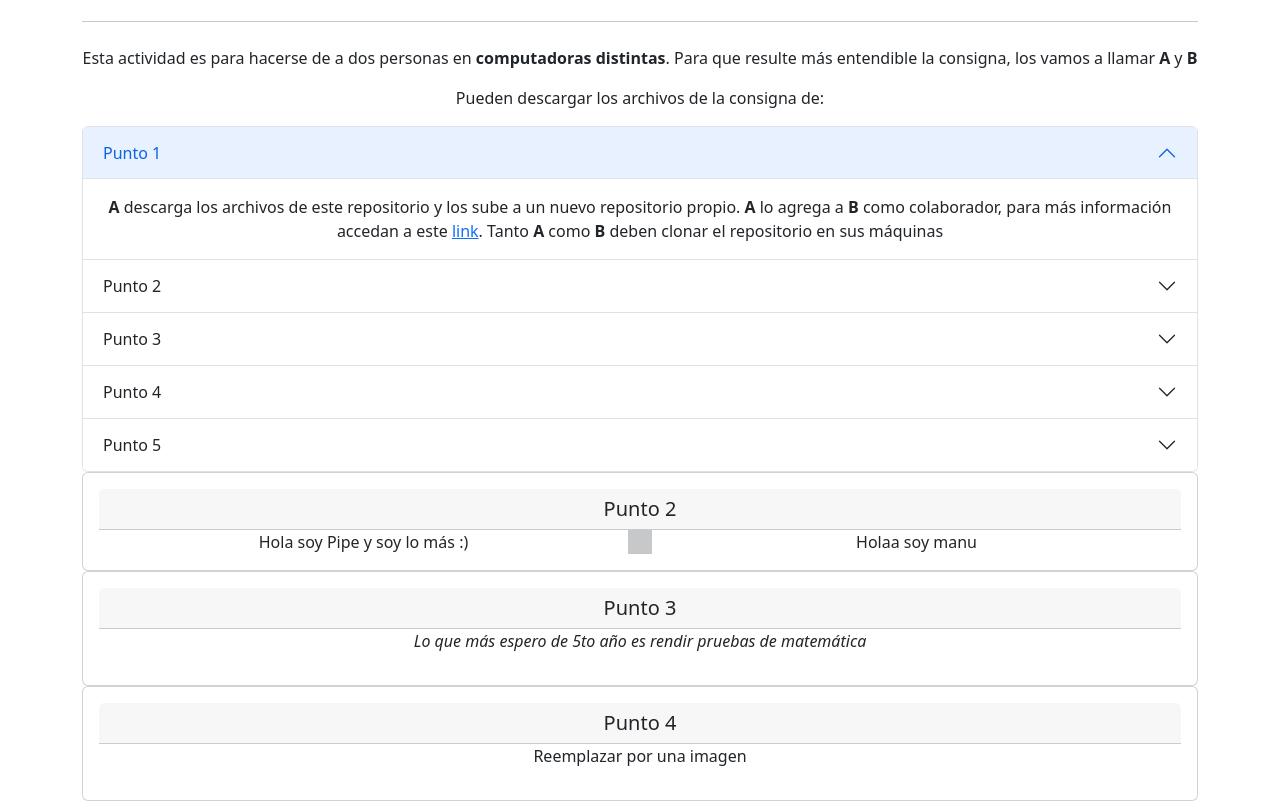
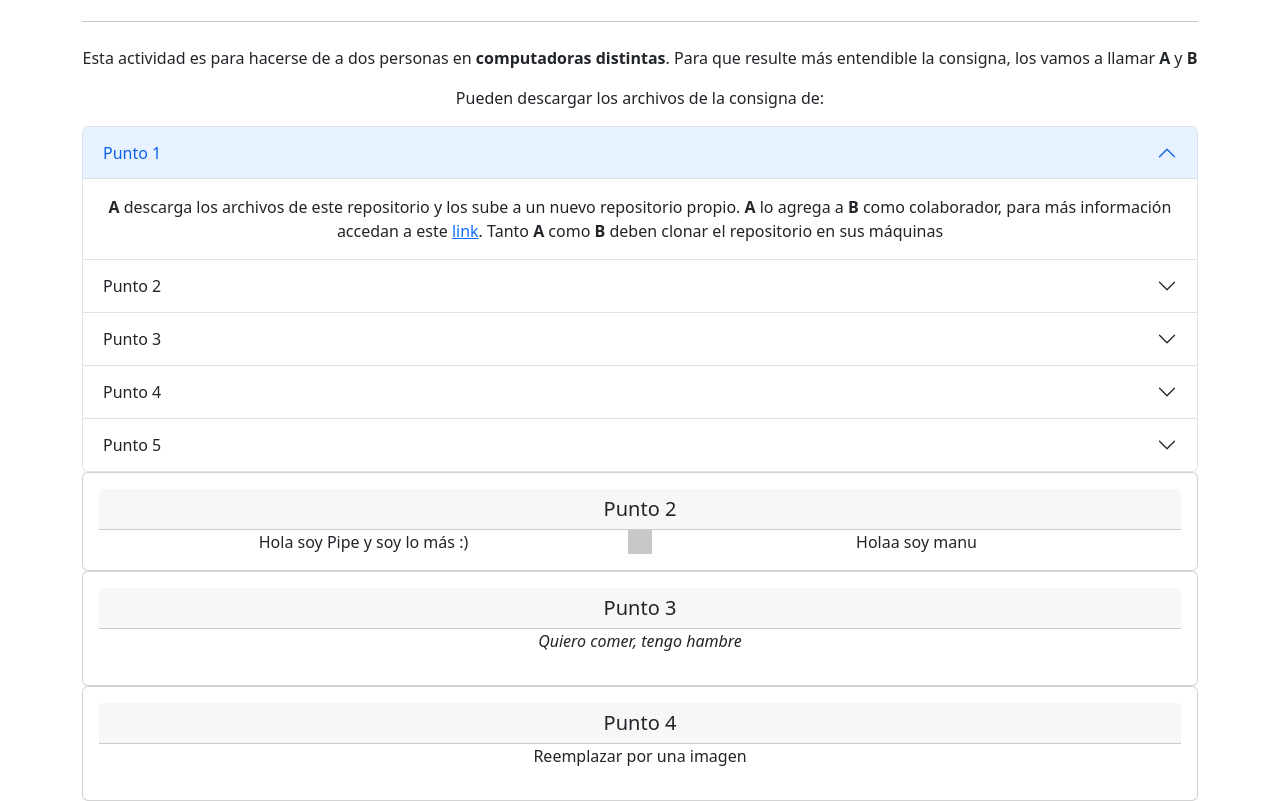
Before and after one commit to FelipeKraefft/Shuli-Prueba, a plain HTML site: page index.html in a window 1280 px wide. Shown: the part 108-909 px from the top of the page. Drawn offline with nearby package versions, Linux system fonts and the light colour scheme.

Commit message:
Punto 3, Pipe

```diff
--- a/index.html
+++ b/index.html
@@ -97,7 +97,7 @@
       <div class="card">
             <div class="card-body">
             <h5 class="card-header">Punto 3</h5>
-            <p><i>Lo que más espero de 5to año es rendir pruebas de matemática</i></p>
+            <p><i>Quiero comer, tengo hambre</i></p>
             </div>
       </div>
       <div class="card">
```
